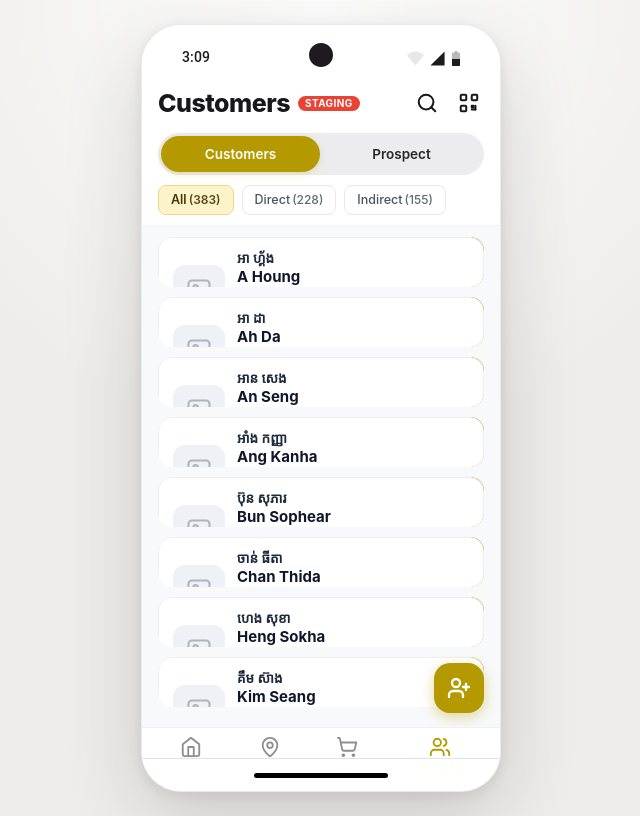
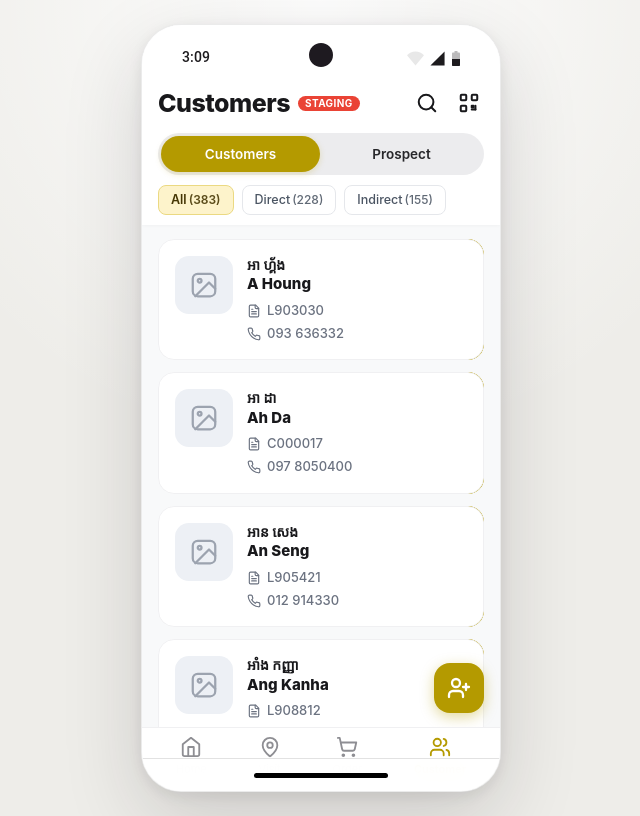
Before and after one commit to randesignxyz/sfa-mobile-uxui, a Next.js app: page / in a window 1280 px wide. Shown: the whole page, without its empty margins (319-959 px from the left). Built offline with nearby package versions, Linux system fonts and the light colour scheme.

Commit message:
fix: prevent customer cards from squishing by adding flex-shrink 0 and matching Indirect tab card styling

```diff
--- a/app/globals.css
+++ b/app/globals.css
@@ -3450,13 +3450,14 @@
 
 /* Scrollable Customer Cards List */
 .customers-list-scroll-body {
-  flex: 1;
+  flex: 1 1 auto;
+  min-height: 0;
   overflow-y: auto;
   overflow-x: hidden;
-  padding: 12px 16px 84px;
-  display: flex;
-  flex-direction: column;
-  gap: 10px;
+  padding: 14px 16px 88px;
+  display: flex;
+  flex-direction: column;
+  gap: 12px;
   scrollbar-width: none;
 }
 
@@ -3467,29 +3468,34 @@
 .customer-swipe-row-container {
   position: relative;
   width: 100%;
+  flex-shrink: 0;
+  min-height: 104px;
   overflow: hidden;
-  border-radius: 14px;
+  border-radius: 16px;
   user-select: none;
 }
 
 .customer-card-item {
   position: relative;
   background: #ffffff;
-  border-radius: 14px;
+  border-radius: 16px;
   border: 1px solid #f0f0f2;
   box-shadow: 0 1px 4px rgba(0, 0, 0, 0.02);
-  padding: 12px 14px;
-  display: flex;
-  align-items: center;
-  gap: 12px;
+  padding: 16px;
+  display: flex;
+  align-items: flex-start;
+  gap: 14px;
   cursor: pointer;
   transition: transform 220ms cubic-bezier(0.16, 1, 0.3, 1), box-shadow 140ms ease;
   width: 100%;
+  flex-shrink: 0;
+  min-height: 104px;
+  box-sizing: border-box;
   z-index: 2;
 }
 
 .customer-card-item:hover {
-  box-shadow: 0 3px 10px rgba(0, 0, 0, 0.04);
+  box-shadow: 0 4px 12px rgba(0, 0, 0, 0.04);
 }
 
 .customer-card-item:active {
@@ -3497,7 +3503,7 @@
 }
 
 .customer-card-item.is-swiped-left {
-  transform: translateX(-96px);
+  transform: translateX(-100px);
 }
 
 .customer-swipe-action-panel {
@@ -3505,7 +3511,7 @@
   top: 0;
   right: 0;
   bottom: 0;
-  width: 88px;
+  width: 92px;
   display: flex;
   align-items: stretch;
   justify-content: flex-end;
@@ -3513,11 +3519,11 @@
 }
 
 .customer-visit-action-btn {
-  width: 88px;
+  width: 92px;
   height: 100%;
   background: #b49a00;
   border: none;
-  border-radius: 12px;
+  border-radius: 14px;
   display: flex;
   flex-direction: column;
   align-items: center;
@@ -3525,7 +3531,7 @@
   gap: 4px;
   color: #ffffff;
   cursor: pointer;
-  box-shadow: 0 4px 12px rgba(180, 154, 0, 0.28);
+  box-shadow: 0 4px 14px rgba(180, 154, 0, 0.3);
   transition: background 140ms ease, transform 100ms ease;
 }
 
@@ -3538,17 +3544,17 @@
 }
 
 .customer-visit-label {
-  font-size: 13px;
+  font-size: 13.5px;
   font-weight: 600;
   color: #ffffff;
   letter-spacing: 0.1px;
 }
 
 .customer-avatar-box {
-  width: 52px;
-  height: 52px;
-  border-radius: 12px;
-  background: #eef1f5;
+  width: 58px;
+  height: 58px;
+  border-radius: 14px;
+  background: #edf0f5;
   flex-shrink: 0;
   display: flex;
   align-items: center;
@@ -3572,46 +3578,46 @@
   flex: 1;
   display: flex;
   flex-direction: column;
-  gap: 2px;
+  gap: 3px;
   min-width: 0;
 }
 
 .customer-names-block {
   display: flex;
   flex-direction: column;
-  gap: 0px;
+  gap: 1px;
 }
 
 .customer-khmer-name {
-  font-size: 13.5px;
-  font-weight: 600;
-  color: #1e293b;
-  line-height: 1.25;
+  font-size: 14px;
+  font-weight: 700;
+  color: #18181b;
+  line-height: 1.3;
 }
 
 .customer-latin-name {
   font-size: 15px;
-  font-weight: 700;
-  color: #0f172a;
-  margin: 1px 0 2px 0;
-  line-height: 1.2;
+  font-weight: 800;
+  color: #18181b;
+  margin: 0 0 3px 0;
+  line-height: 1.25;
 }
 
 .customer-meta-row {
   display: flex;
   flex-direction: column;
-  gap: 3px;
-  margin-top: 2px;
+  gap: 3.5px;
+  margin-top: 1px;
 }
 
 .customer-code-meta,
 .customer-phone-meta {
   display: flex;
   align-items: center;
-  gap: 5px;
-  font-size: 12.5px;
-  color: #64748b;
-  font-weight: 450;
+  gap: 6px;
+  font-size: 13px;
+  color: #6b7280;
+  font-weight: 500;
 }
 
 .meta-svg-icon {
--- a/components/CustomersScreen.tsx
+++ b/components/CustomersScreen.tsx
@@ -102,18 +102,18 @@ interface CustomersScreenProps {
 function ImagePlaceholderIcon() {
   return (
     <svg
-      width="28"
-      height="28"
+      width="30"
+      height="30"
       viewBox="0 0 24 24"
       fill="none"
-      stroke="#b0b5bd"
+      stroke="#9ca3af"
       strokeWidth="1.8"
       strokeLinecap="round"
       strokeLinejoin="round"
     >
-      <rect width="18" height="18" x="3" y="3" rx="3" ry="3" />
-      <circle cx="9" cy="9" r="2" />
-      <path d="m21 15-3.086-3.086a2 2 0 0 0-2.828 0L6 21" />
+      <rect width="18" height="18" x="3" y="3" rx="4" />
+      <circle cx="8.5" cy="8.5" r="1.5" />
+      <path d="m21 15-5-5L5 21" />
     </svg>
   );
 }
```
